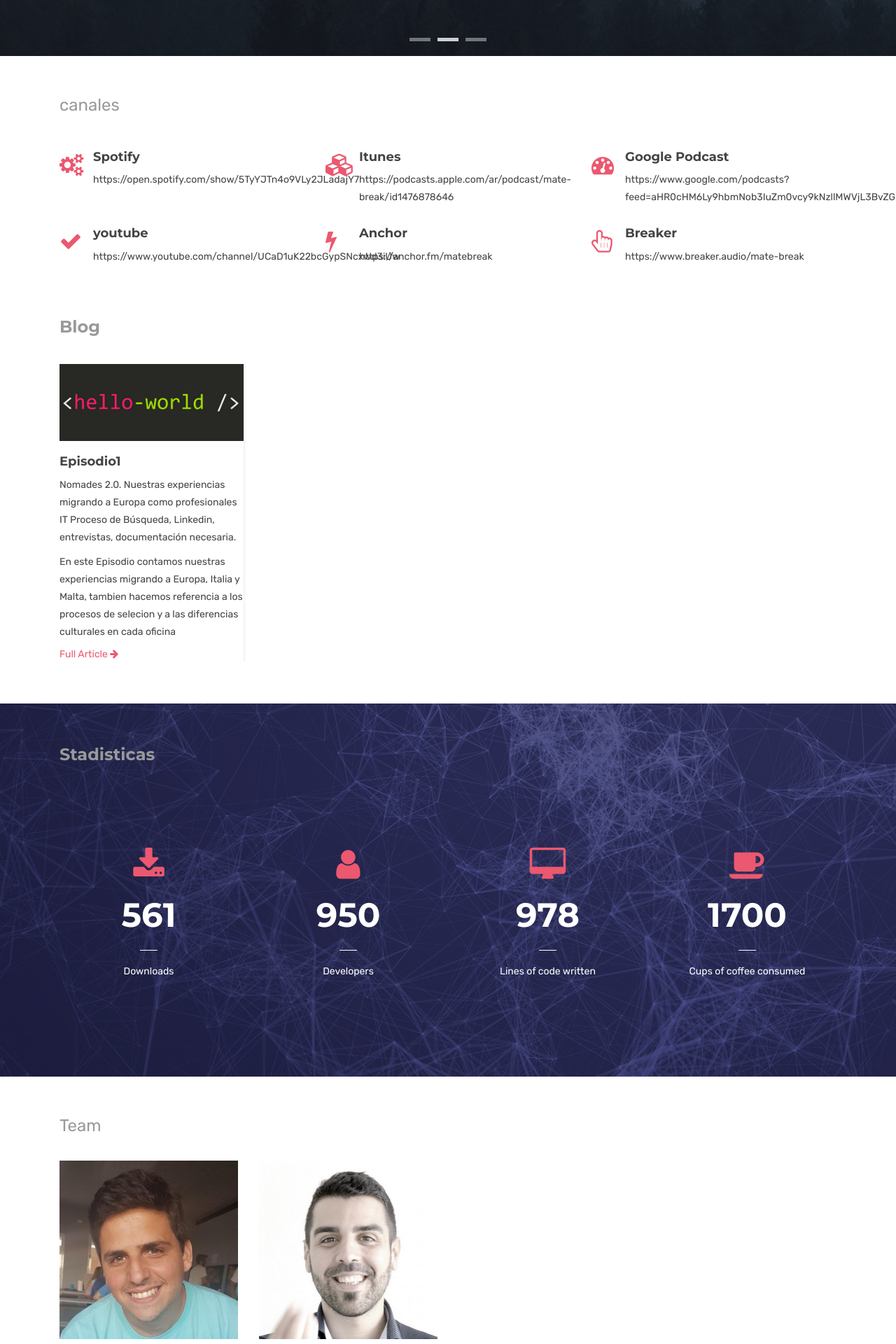
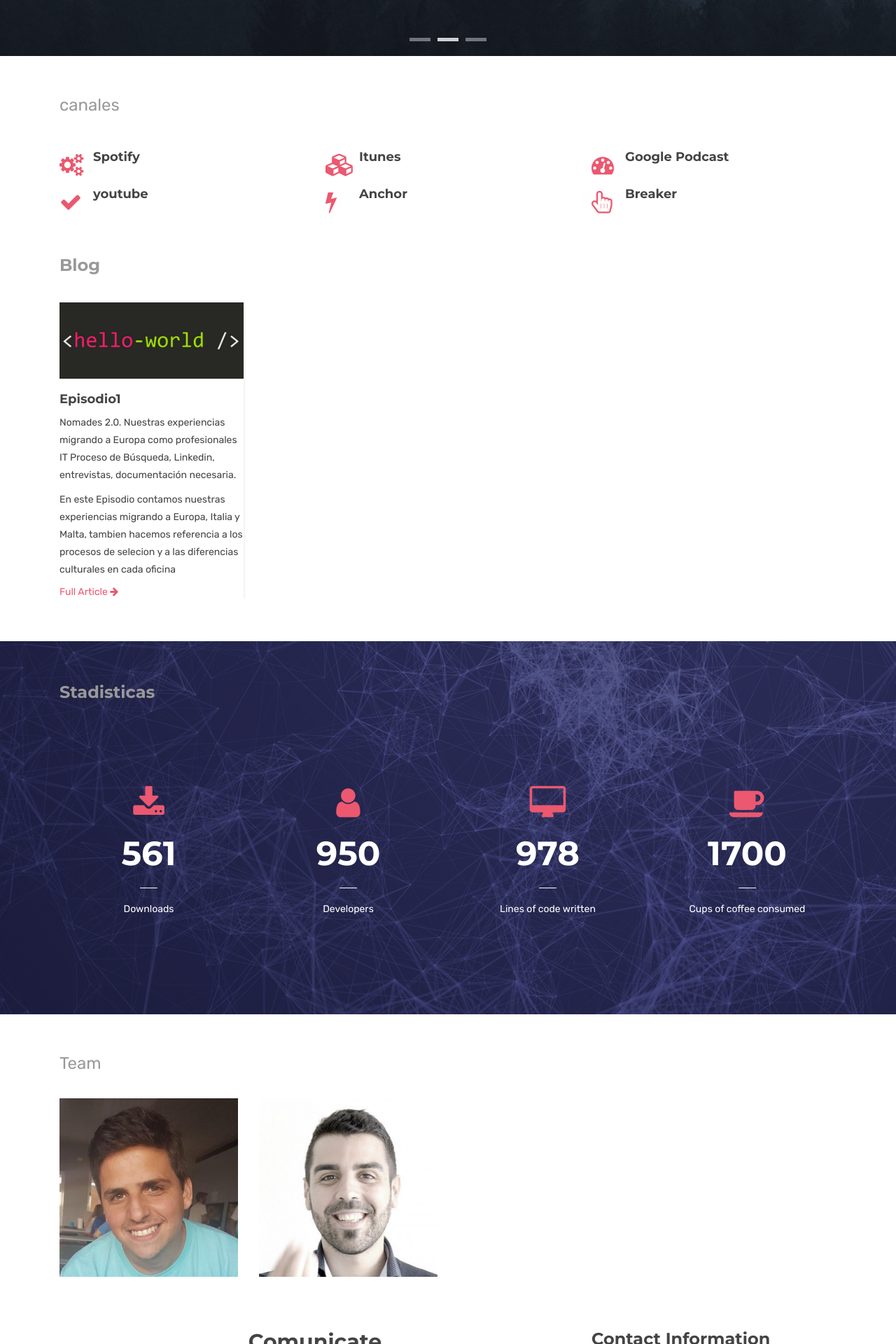
Before and after one commit to ivanfranco502/matebreak, a Jekyll site: the page built from index.html, in a window 1280 px wide. Shown: the part 736-2656 px from the top of the page at 70% size. Built offline with Jekyll 4.4.1, drawn with Linux system fonts in a browser that asks for light colours; some of the changed lines change nothing that is shown.

Commit message:
fix name picture

```diff
--- a/index.html
+++ b/index.html
@@ -80,9 +80,8 @@
                     <i class="fa fa-cogs"></i>
                   </div>
                   <div class="service-content">
-                    <h4><a href="#">Spotify</a></h4>
+                    <h4><a href="https://open.spotify.com/show/5TyYJTn4o9VLy2JLadajY7">Spotify</a></h4>
                     <p>
-                      https://open.spotify.com/show/5TyYJTn4o9VLy2JLadajY7
                     </p>
                   </div>
                 </div>
@@ -96,9 +95,8 @@
                     <i class="fa fa-cubes"></i>
                   </div>
                   <div class="service-content">
-                    <h4><a href="#">Itunes</a></h4>
+                    <h4><a href="https://podcasts.apple.com/ar/podcast/mate-break/id1476878646">Itunes</a></h4>
                     <p>
-                      https://podcasts.apple.com/ar/podcast/mate-break/id1476878646
                     </p>
                   </div>
                 </div>
@@ -112,9 +110,8 @@
                     <i class="fa fa-tachometer"></i>
                   </div>
                   <div class="service-content">
-                    <h4><a href="#">Google Podcast</a></h4>
+                    <h4><a href="https://www.google.com/podcasts?feed=aHR0cHM6Ly9hbmNob3IuZm0vcy9kNzllMWVjL3BvZGNhc3QvcnNz">Google Podcast</a></h4>
                     <p>
-                      https://www.google.com/podcasts?feed=aHR0cHM6Ly9hbmNob3IuZm0vcy9kNzllMWVjL3BvZGNhc3QvcnNz
                     </p>
                   </div>
                 </div>
@@ -128,9 +125,8 @@
                     <i class="fa fa-check"></i>
                   </div>
                   <div class="service-content">
-                    <h4><a href="#">youtube</a></h4>
+                    <h4><a href="https://www.youtube.com/channel/UCaD1uK22bcGypSNcxwd3iUw">youtube</a></h4>
                     <p>
-                      https://www.youtube.com/channel/UCaD1uK22bcGypSNcxwd3iUw
                     </p>
                   </div>
                 </div>
@@ -144,9 +140,8 @@
                     <i class="fa fa-flash"></i>
                   </div>
                   <div class="service-content">
-                    <h4><a href="#">Anchor</a></h4>
+                    <h4><a href="https://anchor.fm/matebreak">Anchor</a></h4>
                     <p>
-                      https://anchor.fm/matebreak
                     </p>
                   </div>
                 </div>
@@ -160,9 +155,8 @@
                     <i class="fa fa-hand-pointer-o"></i>
                   </div>
                   <div class="service-content">
-                    <h4><a href="#">Breaker</a></h4>
+                    <h4><a href="https://www.breaker.audio/mate-break">Breaker</a></h4>
                     <p>
-                      https://www.breaker.audio/mate-break
                     </p>
                   </div>
                 </div>
@@ -242,7 +236,7 @@
             <div class="col-sm-6 col-md-3">
               <!-- Team Item Starts -->
               <figure>
-                <img src="{{ BASE_PATH }}/assets/images/team/ivo.jpg" alt="">
+                <img src="{{ BASE_PATH }}/assets/images/team/Ivo.jpg" alt="">
                 <div class="image-overlay">
                   <div class="overlay-text text-center">
                     <div class="info-text">
```
